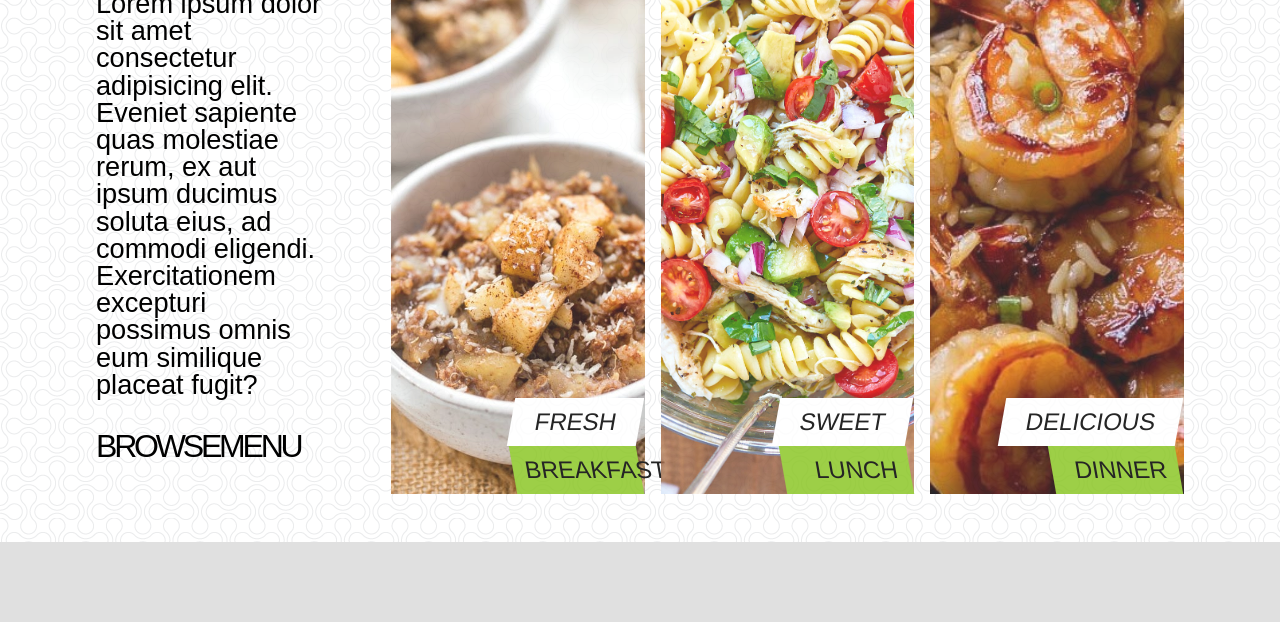
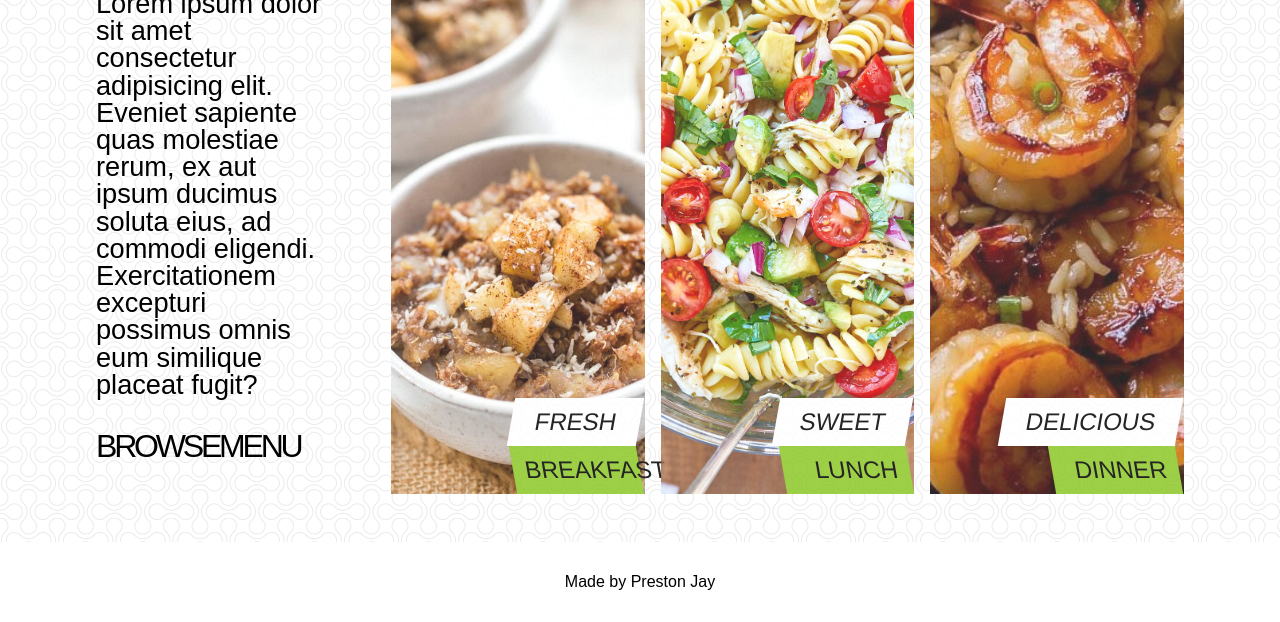
Before and after one commit to prestonevans/MiHealth, a plain HTML site: page index.html in a window 1280 px wide. Shown: the part 282-904 px from the top of the page. Before the commit the page ends 824 px from the top, so only its background shows below. Drawn offline with Linux system fonts and the light colour scheme.

Commit message:
Added a footer and display flex the body to organize things better

```diff
--- a/css/style.css
+++ b/css/style.css
@@ -132,9 +132,13 @@ select {
 	vertical-align: middle;
 }
 body {
+	min-height: 100vh;
 	font-family: sans-serif;
 	background-color: rgb(224, 224, 224);
 	background-image: url('../images/double-bubble-outline.png');
+	display: flex;
+	flex-flow: column;
+	justify-content: space-between;
 }
 nav {
 	display: flex;
@@ -260,3 +264,13 @@ h1 {
 :focus {
 	outline: none;
 }
+footer {
+	width: 100%;
+	background-color: rgb(255, 255, 255);
+	display: flex;
+	justify-content: center;
+}
+footer span {
+	display: inline-block;
+	padding: 2rem 0;
+}
--- a/index.html
+++ b/index.html
@@ -58,7 +58,7 @@
         </div>
     </main>
     <footer>
-
+        <span>Made by Preston Jay</span>
     </footer>
     <script src="js/app.js"></script>
 </body>
```
